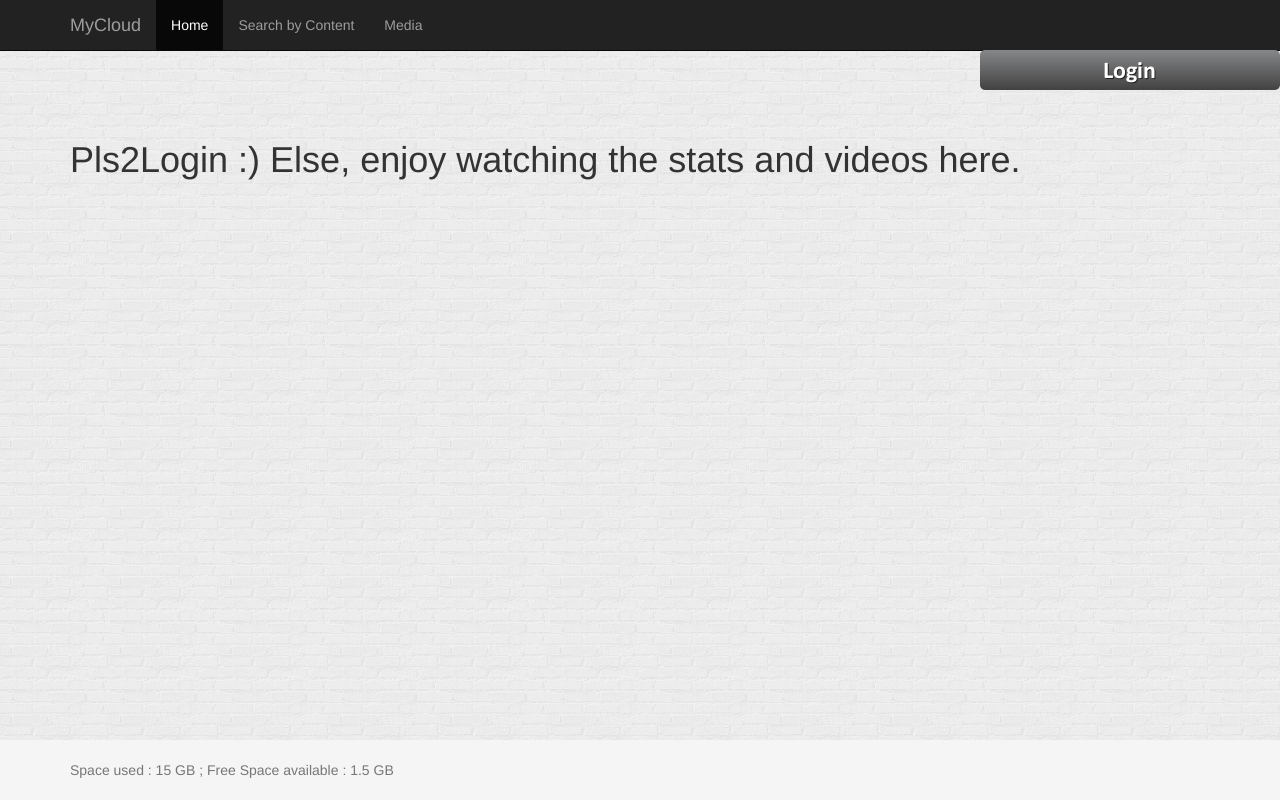
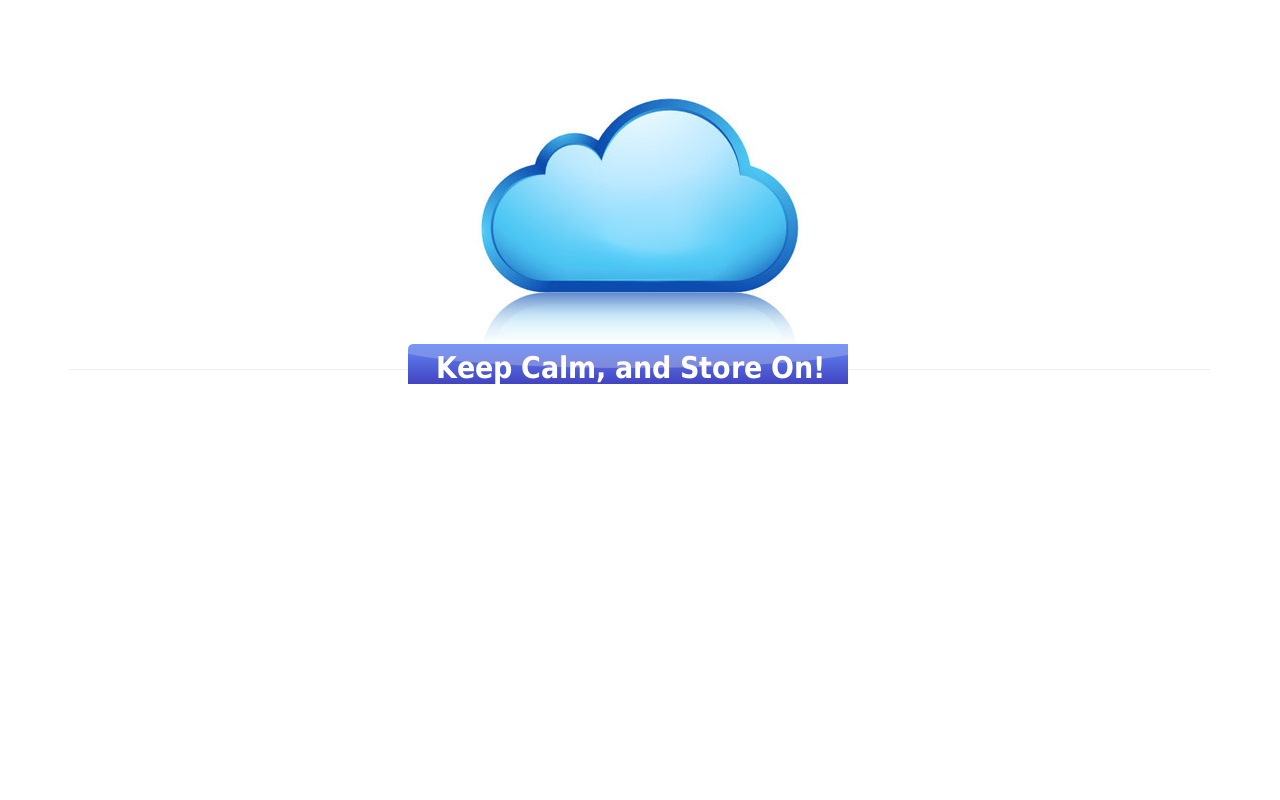
Before and after one commit to narendran/mycloud, a website: page controller/webui/index.html in a window 1280 px wide. Drawn offline with nearby package versions, Linux system fonts and the light colour scheme.

Commit message:
Landing page -> Zen mode. Yet to think of a design for login

```diff
--- a/controller/webui/css/signinslide.css
+++ b/controller/webui/css/signinslide.css
@@ -1,23 +1,16 @@
 @CHARSET "UTF-8";
 
-#contactFormContainer {
-	z-index : 1;
-	position: absolute;
-	right: 0px;
-	float: right;
-}
-
 #contactForm {
-	height: 120px;
-	width: 300px;
+	height: 90px;
+	width: 500px;
 	background-color: white;
 	display: none;
 }
 
 #contactLink {
 	height: 40px;
-	width: 300px;
-	background-image: url('images/login.png');
+	width: 440px;
+	background-image: url('images/keepcalm.png');
 	display: block;
 	cursor: pointer;
 }
@@ -26,3 +19,14 @@
 	color: #ff9933;
 	display: none;
 }
+
+#contactFormContainer
+{
+    position:absolute;
+    width:592px; /*image width */
+    height:52px; /*image height */
+    left:55%;
+    top:75%;
+    margin-left:-296px; /*image width/2 */
+    margin-top:-256px; /*image height/2 */
+}
--- a/controller/webui/index.html
+++ b/controller/webui/index.html
@@ -12,75 +12,69 @@
 	<link href="css/signinslide.css" rel="stylesheet">
 	<link href="css/jquery-ui-1.10.3.custom.min.css" rel="stylesheet">
 	<link href="css/jquery.cluetip.css" rel="stylesheet">
+	<script src="https://code.jquery.com/jquery.min.js"></script>
 	<style type="text/css">
 	body {
 		padding-top: 40px;
 		/* 60px to make the container go all the way to the bottom of the topbar */
-		background-image:url(css/images/brickwall.png); background-repeat:repeat;
+		/*background-image:url(css/images/brickwall.png); background-repeat:repeat;*/
 	}
 	</style>
 </head>
 
 <body>
 
-	<div id="wrap">
+	<!-- <div id="wrap">
 		<div class="navbar navbar-default navbar-fixed-top navbar-inverse" role="navigation">
 			<div class="container">
-				<div class="span10">
-					<div class="navbar-header">
-						<a class="navbar-brand" href="#">MyCloud</a>
-					</div>
-					<div class="collapse navbar-collapse">
+				<div class="span10"> -->
+				<!-- 	<div class="navbar-header">
+						<a class="navbar-brand">MyCloud</a>
+					</div> -->
+					<!-- <div class="collapse navbar-collapse">
 						<ul class="nav navbar-nav">
 							<li class="active"><a href="/home.html">Home</a></li>
 							<li><a href="/contentsearch.html">Search by Content</a></li>
 							<li><a href="/media.html">Media</a></li>
 						</ul>
-					</div><!--/.nav-collapse -->
-				</div>
+					</div> --><!--/.nav-collapse -->
+				<!-- </div> -->
 
-				<div class="span2">
+				<!-- <div class="span2"> -->
 					<div id="contactFormContainer">
 						<div id="contactForm">
-							<div class="fbtable">
+
 								<div class="controls">
-									<br/><center><a class="btn btn-large btn-info" href="auth/google">Sign in With Google</a></center>
+									<br/><center><a class="btn btn-large btn-info" href="auth/google">Sign in With Google</a>
+									<a class="btn btn-large btn-success" href="auth/dropbox">Sign in With DropBox</a></center>
 								</div>
-								<div class="controls">
-									<br/><center><a class="btn btn-large btn-success" href="auth/dropbox">Sign in With DropBox</a></center>
-								</div>
-							</div>
+
 						</div>
 						<div id="contactLink"></div>
 					</div>
-				</div>
+				<!-- </div>
 			</div>
-		</div>
+		</div> -->
 		<!-- Begin page content -->
 		<div class="container">
 			<div class="page-header">
-				<h1>Pls2Login :) Else, enjoy watching the stats and videos here.</h1>
+				<center><img src="img/generic_cloud.jpg" onload="$(this).fadeIn();"></center></div>
 			</div>
-		</div>
-	</div>
 
-	<div id="footer">
-		<div class="container">
-			<p class="text-muted">Space used : 15 GB ; Free Space available : 1.5 GB</p>
-		</div>
-	</div>
+
 
 
     <!-- Bootstrap core JavaScript
     ================================================== -->
     <!-- Placed at the end of the document so the pages load faster -->
-    <script src="https://code.jquery.com/jquery.min.js"></script>
+
     <script src="//netdna.bootstrapcdn.com/bootstrap/3.0.3/js/bootstrap.min.js"></script>
     <script src="js/jquery-ui-1.10.3.custom.min.js"></script>
     <script src="js/jquery.cluetip.min.js"></script>
     <script type="text/javascript">
 
     	$(document).ready(function() {
+
     		$("#contactLink").click(function() {
     			if ($("#contactForm").is(":hidden")) {
     				$("#contactForm").slideDown("slow");
```
Also changed, not shown: controller/webui/contentsearch.html (+1 -5 lines), controller/webui/home.html (+8 -3 lines), controller/webui/media.html (+1 -5 lines), controller/webui/css/images/enter.png (added), controller/webui/css/images/keepcalm.png (added), controller/webui/css/images/storeon.png (added), controller/webui/img/button.png (added), controller/webui/img/enter.png (added), controller/webui/img/generic_cloud.jpg (added), 1 other file.
